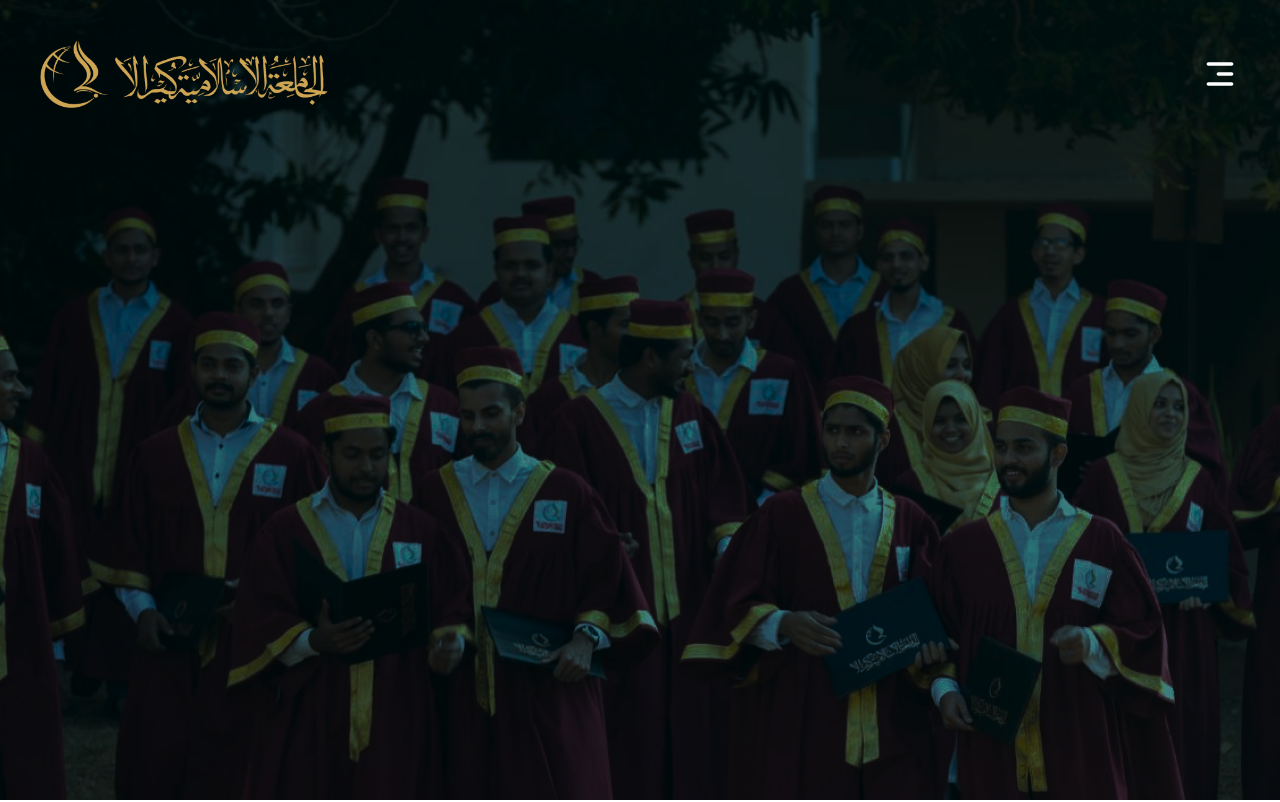
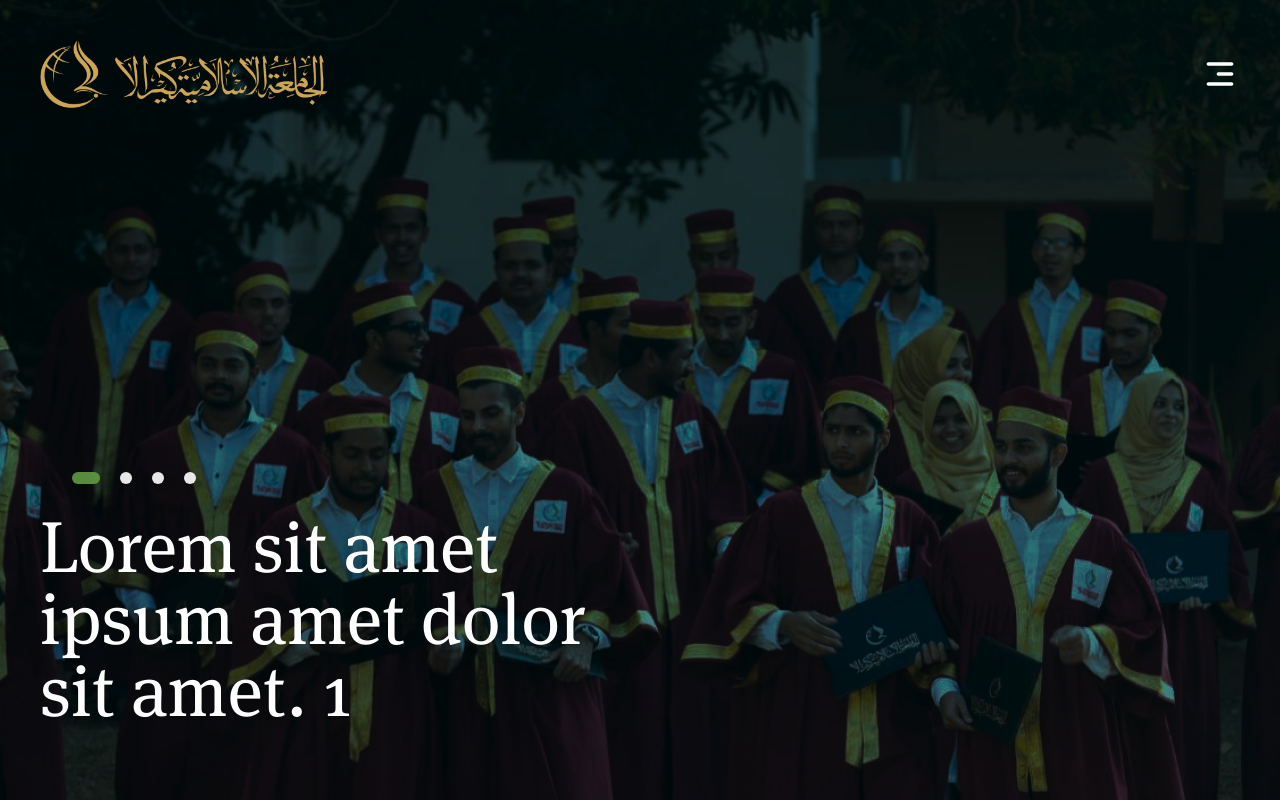
Before and after one commit to Hafeed10/MarkazulHidaya, a React (Vite) app: page / in a window 1280 px wide. Shown: the top 802 px of the page. Built offline with nearby package versions, Linux system fonts and the light colour scheme.

Commit message:
Main page completed

```diff
--- a/index.html
+++ b/index.html
@@ -2,9 +2,9 @@
 <html lang="en">
   <head>
     <meta charset="UTF-8" />
-    <link rel="icon" type="image/svg+xml" href="/vite.svg" />
+    <link rel="icon" type="image/png+xml" href="/logo.png" />
     <meta name="viewport" content="width=device-width, initial-scale=1.0" />
-    <title>Vite + React</title>
+    <title>Al Jamia Al Islamiya</title>
   </head>
   <body>
     <div id="root"></div>
--- a/package.json
+++ b/package.json
@@ -10,14 +10,11 @@
     "preview": "vite preview"
   },
   "dependencies": {
-    "react-awesome-reveal": "^4.2.5",
-    "react-bootstrap": "^2.8.0",
     "react-countup": "^6.4.2",
     "react-dom": "^18.2.0",
     "react-icons": "^4.10.1",
     "react-router-dom": "^6.14.1",
     "react-scroll": "^1.8.9",
-    "react-slick": "^0.29.0",
     "swiper": "^10.0.4"
   },
   "devDependencies": {
--- a/src/Components/Events.jsx
+++ b/src/Components/Events.jsx
@@ -12,26 +12,26 @@ function Events() {
       <h2 className='text-5xl md:text-5xl lg:text-6xl xl:text-7xl'>Events</h2>
       <div className='w-full h-full lg:h-auto overflow-visible flex flex-col md:flex-row items-start justify-start'>
       {EventUpData.slice(0, 1).map((Event) => (
-        <div className='font-sans flex flex-col items-start justify-start gap-y-2 md:gap-y-4 md:pr-3 lg:pr-8 xl:pr-10 w-full md:w-2/5 h-full '>
-          <div className='flex flex-col w-full space-y-4 xl:space-y-5 items-start h-full'>
+        <div className='font-sans flex flex-col items-start justify-start gap-y-1.5 md:gap-y-1 xl:gap-y-1.5 md:pr-3 lg:pr-5 xl:pr-8 w-full md:w-2/5 h-full '>
+          <div className='flex flex-col w-full space-y-4 md:space-y-3 items-start h-full'>
             <img
               src={Event.img}
               className='w-full h-72 md:h-72 lg:h-72 xl:h-96 rounded-xl lg:rounded-3xl object-cover'
               alt=''
             />
-            <div className='flex text-sm md:flex-col lg:flex-row gap-x-1.5 lg:text-[1.05rem] items-start w-full text-start font-thin'>
+            <div className='flex text-sm md:flex-col lg:flex-row gap-x-1.5 lg:text-[1.05rem] items-center w-full text-start font-thin'>
               <h2 className='py-0.5 px-3 bg-[#619A46] text-white rounded-md'>UP Coming Event</h2>
               <p className='text-xs md:text-sm lg:text-[1.05rem]'>{Event.time} MINUTES AGO</p>
             </div>
           </div>
-          <div className='flex space-y-3 lg:py-1 w-full h-full flex-col items-start justify-center'>
-            <h2 className='text-2xl lg:text-3xl leading-6'>{Event.title}</h2>
-            <p className='text-sm md:text-base xl:text-xl leading-5'>
+          <div className='flex space-y-3 md:space-y-1.5 lg:py-1.5 xl:py-1 w-full h-full flex-col items-start justify-center'>
+            <h2 className='text-2xl xl:text-3xl leading-6 '>{Event.title}</h2>
+            <p className='text-sm lg:text-base xl:text-lg leading-4'>
               {Event.description}
             </p>
             <a
               href={Event.buttonTo}
-              className='rounded-lg cursor-pointer w-auto bg-[#555555] text-[#555555] bg-opacity-10 pt-0.5 px-6 pb-1 text-sm lg:text-base xl:text-lg font-sans'
+              className='rounded-lg cursor-pointer w-auto bg-[#555555] text-[#555555] bg-opacity-10 pt-0.5 px-6 pb-1 text-sm mt-1 font-sans'
             >
               Learn More
             </a>
@@ -39,13 +39,13 @@ function Events() {
         </div>
       ))}
         <hr className='md:hidden my-5 w-full' />
-        <div className='w-full md:w-3/5 md:pl-3 lg:pl-8 xl:pl-10 h-full flex flex-col items-start justify-start md:border-l-2'>
+        <div className='w-full md:w-3/5 md:pl-3 lg:pl-5 xl:pl-8 h-full flex flex-col items-start justify-start md:border-l-2'>
           {EventData.slice(0, 3).map((Event) => (
             <div
               key={Event.id}
               className='h-44 lg:h-48 xl:h-52 pb-3 w-full flex items-start justify-evenly gap-x-1 lg:gap-x-1.5 xl:gap-x-5 rounded-md'
             >
-              <div className='font-sans h-full w-2/3 lg:w-1/2 flex flex-col items-start justify-start xl:justify-between gap-y-1.5'>
+              <div className='font-sans h-full w-2/3 lg:w-1/2 flex flex-col items-start justify-start xl:justify-between xs:gap-y-1.5 xl:gap-0'>
                 <h2 className='text-sm lg:text-lg xl:text-xl leading-5  xl:leading-6'>{Event.title}</h2>
                 <p className='flex text-xs xl:text-sm items-center leading-5 w-full'>
                   {Event.date} <hr className='ml-2 w-1/2 text-black font-extrabold' />
--- a/src/Components/Home.jsx
+++ b/src/Components/Home.jsx
@@ -1,11 +1,64 @@
-import React from 'react'
+import React, { useEffect, useState } from 'react'
 import homebg from '../assets/Img/homebg.png'
 import Header from '../assets/Header'
 
 function Home() {
+    const [activeTab, setActiveTab] = useState('Certificate');
+
+  const handleTabSelect = (tabKey) => {
+    setActiveTab(tabKey);
+  };
+
+  const Tabs = [
+    {
+      tabKey: '1',
+    },
+    {
+      tabKey: '2',
+    },
+    {
+      tabKey: '3',
+    },
+    {
+      tabKey: '4',
+    },
+  ];
+
+  useEffect(() => {
+    const timer = setInterval(() => {
+      const currentIndex = Tabs.findIndex((tab) => tab.tabKey === activeTab);
+      const nextIndex = (currentIndex + 1) % Tabs.length;
+      setActiveTab(Tabs[nextIndex].tabKey);
+    }, 3500);
+
+    return () => clearInterval(timer);
+  }, [activeTab, Tabs]);
+
   return (
-    <div id='Home' style={{backgroundImage: `url(${homebg})`}} className='relative w-full px-3 md:px-10 lg:px-10 xl:px-36 h-screen bg-top bg-no-repeat '>
+    <div id='Home' style={{backgroundImage: `url(${homebg})`}} className='relative w-full px-3 md:px-10 lg:px-10 xl:px-36 space-y-5 py-16 lg:py-20 xl:py-24 h-screen bg-top bg-no-repeat flex flex-col items-center  justify-end'>
         <Header/>
+        <div className="w-full  h-auto space-y-5 flex flex-col text-center md:text-start items-center md:items-start justify-center">
+          <div className="h-auto px-8 w-full">
+             <ul className="w-full flex items-center justify-start space-x-4 md:space-x-5" role="tablist">
+               {Tabs.map((tab) => (
+                 <li
+                   key={tab.tabKey}
+                   className=''
+                   onClick={() => handleTabSelect(tab.tabKey)}
+                   role="tab"
+                 >
+                  {activeTab && <div className={`cursor-pointer transition-all shadow-lg duration-500 rounded-full opacity-90 ${activeTab === tab.tabKey ? 'bg-[#619A46] w-7 h-3 ' : 'bg-white  w-3 h-3' }`}></div> }
+                 </li>
+               ))}
+             </ul>
+          </div>
+          <div className="w-full md:w-2/3 lg:w-1/2 text-5xl md:text-6xl  lg:text-7xl h-full" id={activeTab}>
+            {activeTab === '1' && <h2 className='text-white'>Lorem  sit amet ipsum amet dolor sit amet.  1</h2>}
+            {activeTab === '2' && <h2 className='text-white'> Lorem  sit amet ipsum amet dolor sit amet. 2</h2>}
+            {activeTab === '3' && <h2 className='text-white'> Lorem  sit amet ipsum amet dolor sit amet. 3</h2>}
+            {activeTab === '4' && <h2 className='text-white'> Lorem  sit amet ipsum amet dolor sit amet. 4</h2>}
+          </div>
+        </div>
     </div>
   )
 }
--- /dev/null
+++ b/src/Components/Sample.jsx
@@ -0,0 +1,61 @@
+import React, { useState, useEffect } from 'react';
+
+function Sample() {
+  const [activeTab, setActiveTab] = useState('Certificate');
+
+  const handleTabSelect = (tabKey) => {
+    setActiveTab(tabKey);
+  };
+
+  const Tabs = [
+    {
+      tabKey: '1',
+    },
+    {
+      tabKey: '2',
+    },
+    {
+      tabKey: '3',
+    },
+    {
+      tabKey: '4',
+    },
+  ];
+
+  useEffect(() => {
+    const timer = setInterval(() => {
+      const currentIndex = Tabs.findIndex((tab) => tab.tabKey === activeTab);
+      const nextIndex = (currentIndex + 1) % Tabs.length;
+      setActiveTab(Tabs[nextIndex].tabKey);
+    }, 3500);
+
+    return () => clearInterval(timer);
+  }, [activeTab, Tabs]);
+
+  return (
+    <div className="w-full px-3 md:px-10 lg:px-10 xl:px-36 space-y-5 py-10 md:py-16 lg:py-20 xl:py-24 h-screen bg-gray-400">
+      <div className="h-auto px-8 w-full">
+        <ul className="w-full flex items-center justify-start space-x-3" role="tablist">
+          {Tabs.map((tab) => (
+            <li
+              key={tab.tabKey}
+              className=''
+              onClick={() => handleTabSelect(tab.tabKey)}
+              role="tab"
+            >
+              <div className={`cursor-pointer transition-all shadow-lg duration-500 rounded-full ${activeTab === tab.tabKey ? 'bg-[#CCA65D] w-7 h-4 ' : 'bg-white  w-4 h-4' }`}></div>
+            </li>
+          ))}
+        </ul>
+      </div>
+      <div className="w-1/2  text-7xl h-full" id={activeTab}>
+        {activeTab === '1' && <h2 className='text-white'>1 sit amet Lorem ipsum amet dolor sit amet.</h2>}
+        {activeTab === '2' && <h2 className='text-white'>2 dolor Lorem ipsum amet sit amet.</h2>}
+        {activeTab === '3' && <h2 className='text-white'>3 ipsum dolor sit ipsum sit amet.</h2>}
+        {activeTab === '4' && <h2 className='text-white'>4 ipsum dolor sit ipsum sit amet.</h2>}
+      </div>
+    </div>
+  );
+}
+
+export default Sample;
```
Also changed, not shown: src/Components/Departments.jsx (+6 -6 lines), public/logo.png (added), 1 other file (tests, documents, lock files or other folders).
